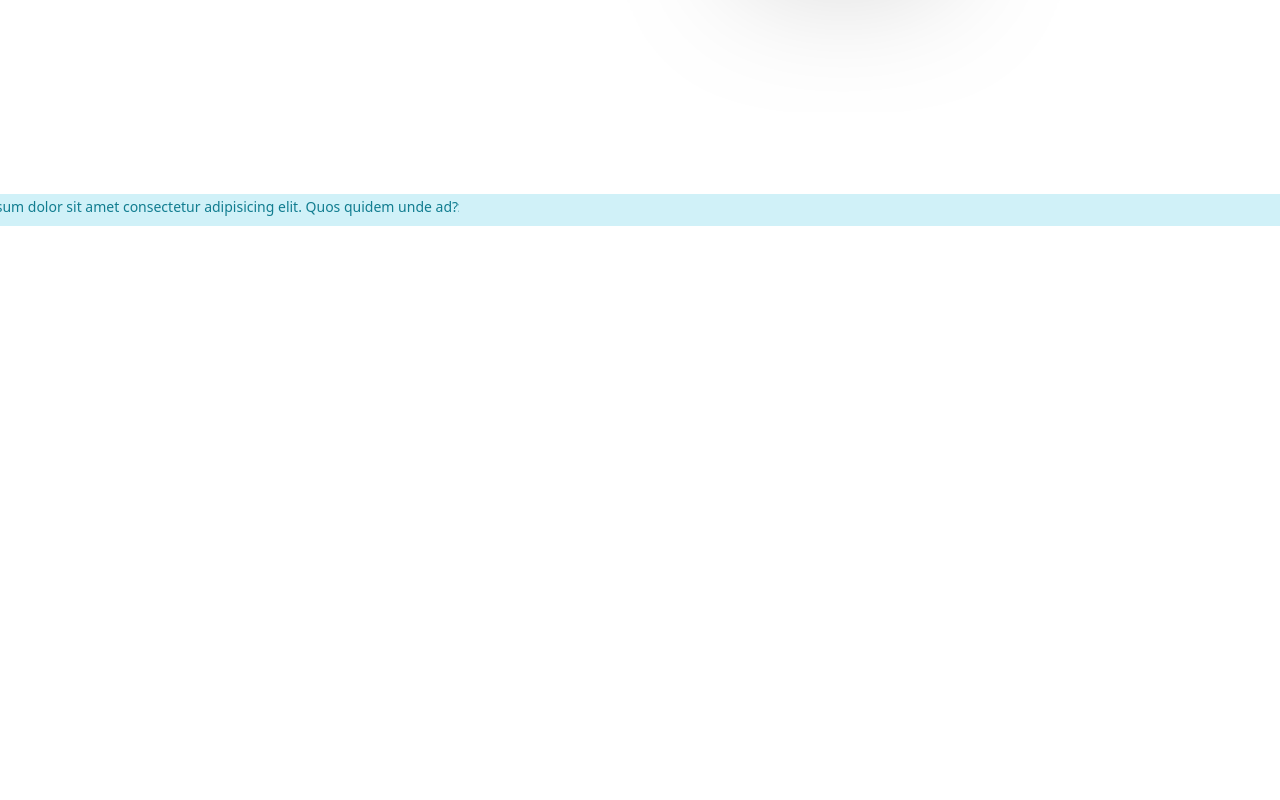
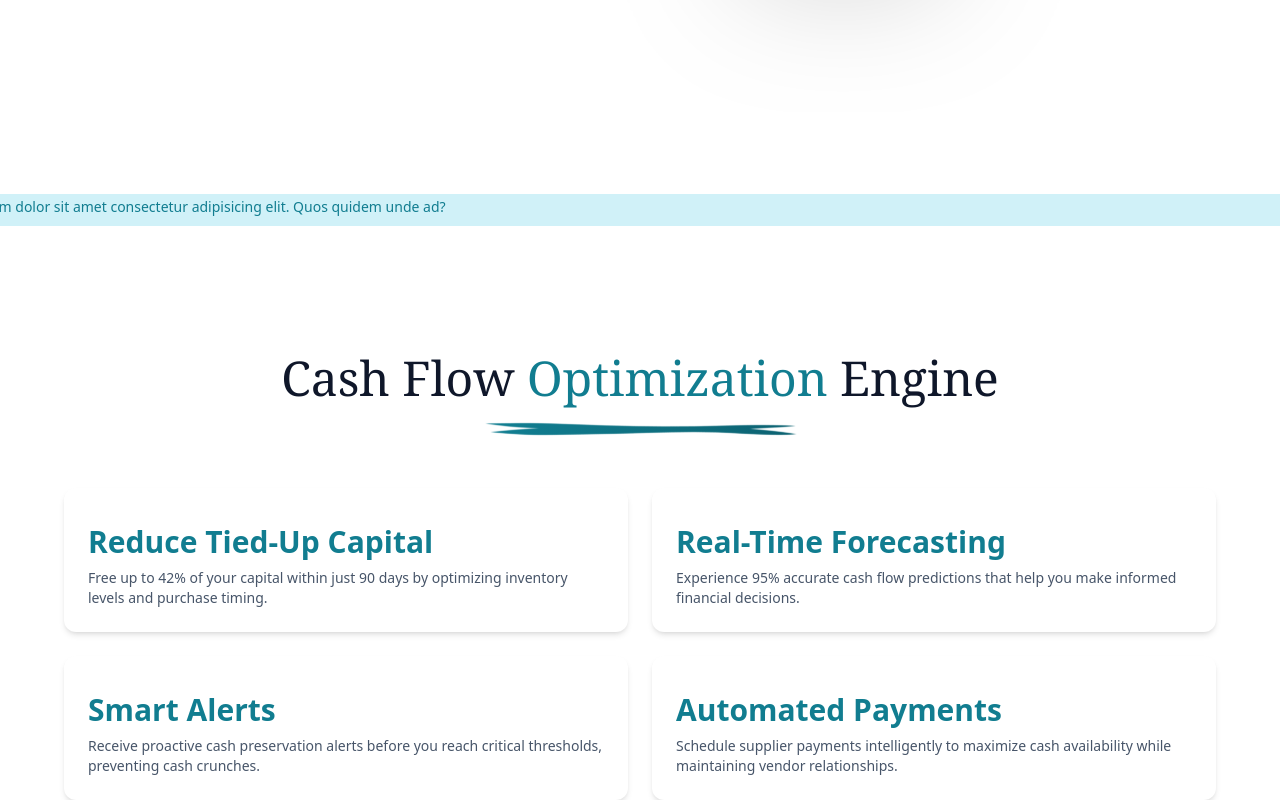
Before and after one commit to Syed-Abdul-Ahad-Innova360/Accurack, a React (Vite) app: page / in a window 1280 px wide. Shown: the part 766-1566 px from the top of the page. Before the commit the page ends 992 px from the top, so only its background shows below. Built offline with nearby package versions, Linux system fonts and the light colour scheme.

Commit message:
cashflow section

```diff
--- /dev/null
+++ b/src/components/Cards/CashFlowCards.tsx
@@ -0,0 +1,21 @@
+import React from 'react';
+import type {ReactNode, JSX} from "react"
+
+
+type CashFlowCardProps = {
+  icon?: ReactNode;
+  title: string;
+  description: string;
+};
+
+function CashFlowCards({ icon, title, description }: CashFlowCardProps) {
+  return (
+    <div className="flex flex-col items-start p-6 bg-white rounded-xl shadow-md h-full">
+      <div className="text-[var(--primary-color)] mb-3">{icon}</div>
+      <div className="font-semibold text-3xl text-[var(--primary-color)] mb-2">{title}</div>
+      <p className="text-sm text-[var(--text-gray)]">{description}</p>
+    </div>
+  );
+}
+
+export default CashFlowCards;
--- a/src/components/LandingPageComponents/Cashflow.tsx
+++ b/src/components/LandingPageComponents/Cashflow.tsx
@@ -0,0 +1,38 @@
+import React from 'react';
+import CashFlowCards from '../Cards/CashFlowCards';
+
+function Cashflow() {
+  return (
+    <div className="flex flex-col items-center justify-center gap-5 px-4">
+      <div className="mt-32 text-5xl font-bold text-[#0F172A] fonts text-center flex flex-col gap-1.5 justify-center items-center">
+        <div>Cash Flow <span className="text-[var(--primary-color)]">Optimization</span> Engine</div>
+        <img src="/underline.svg" alt="underline" />
+      </div>
+
+      <div className="grid grid-cols-1 md:grid-cols-2 gap-6 w-full max-w-6xl">
+        <CashFlowCards
+        //   icon={<DollarSign size={32} />}
+          title="Reduce Tied-Up Capital"
+          description="Free up to 42% of your capital within just 90 days by optimizing inventory levels and purchase timing."
+        />
+        <CashFlowCards
+        //   icon={<Clock size={32} />}
+          title="Real-Time Forecasting"
+          description="Experience 95% accurate cash flow predictions that help you make informed financial decisions."
+        />
+        <CashFlowCards
+        //   icon={<AlertTriangle size={32} />}
+          title="Smart Alerts"
+          description="Receive proactive cash preservation alerts before you reach critical thresholds, preventing cash crunches."
+        />
+        <CashFlowCards
+        //   icon={<CreditCard size={32} />}
+          title="Automated Payments"
+          description="Schedule supplier payments intelligently to maximize cash availability while maintaining vendor relationships."
+        />
+      </div>
+    </div>
+  );
+}
+
+export default Cashflow;
--- a/src/pages/LandingPage.tsx
+++ b/src/pages/LandingPage.tsx
@@ -2,6 +2,7 @@
 import Header from "./../components/LandingPageComponents/Header"
 import Hero from "./../components/LandingPageComponents/Hero"
 import Tagline from "../components/LandingPageComponents/Tagline"
+import Cashflow from "../components/LandingPageComponents/Cashflow"
 
 function LandingPage() {
   return (
@@ -9,7 +10,7 @@
         <Header/>
         <Hero/>
         <Tagline/>
-
+        <Cashflow/>
     </>
   )
 }
```
Also changed, not shown: public/underline.svg (added).
